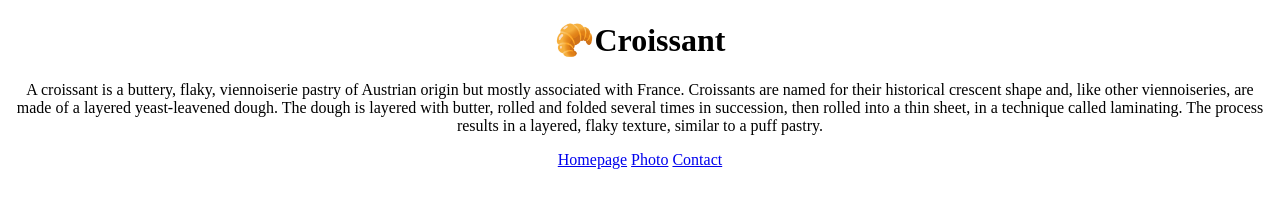
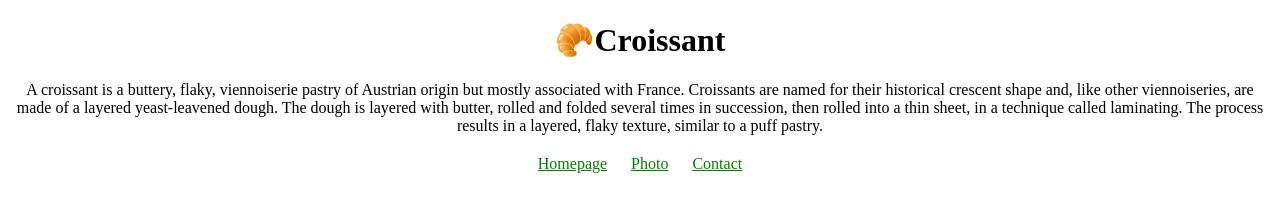
Before and after one commit to AdetunjiA/Croissant, a plain HTML site: page index.html in a window 1280 px wide. Drawn offline with Linux system fonts and the light colour scheme.

Commit message:
Update styles css

```diff
--- a/src/styles.css
+++ b/src/styles.css
@@ -1,5 +1,9 @@
 h1, p{
     text-align: center;
+
+}
+body {
+    display: block;
 
 }
 .about{
@@ -8,7 +12,11 @@ h1, p{
 footer {
 text-align: center;
 display: block;
-
+margin-top: 20px;
+}
+footer a {
+    margin: 0 10px;
+    color: green;
 }
 .croissant-photo {
     max-width: 100%;
```
